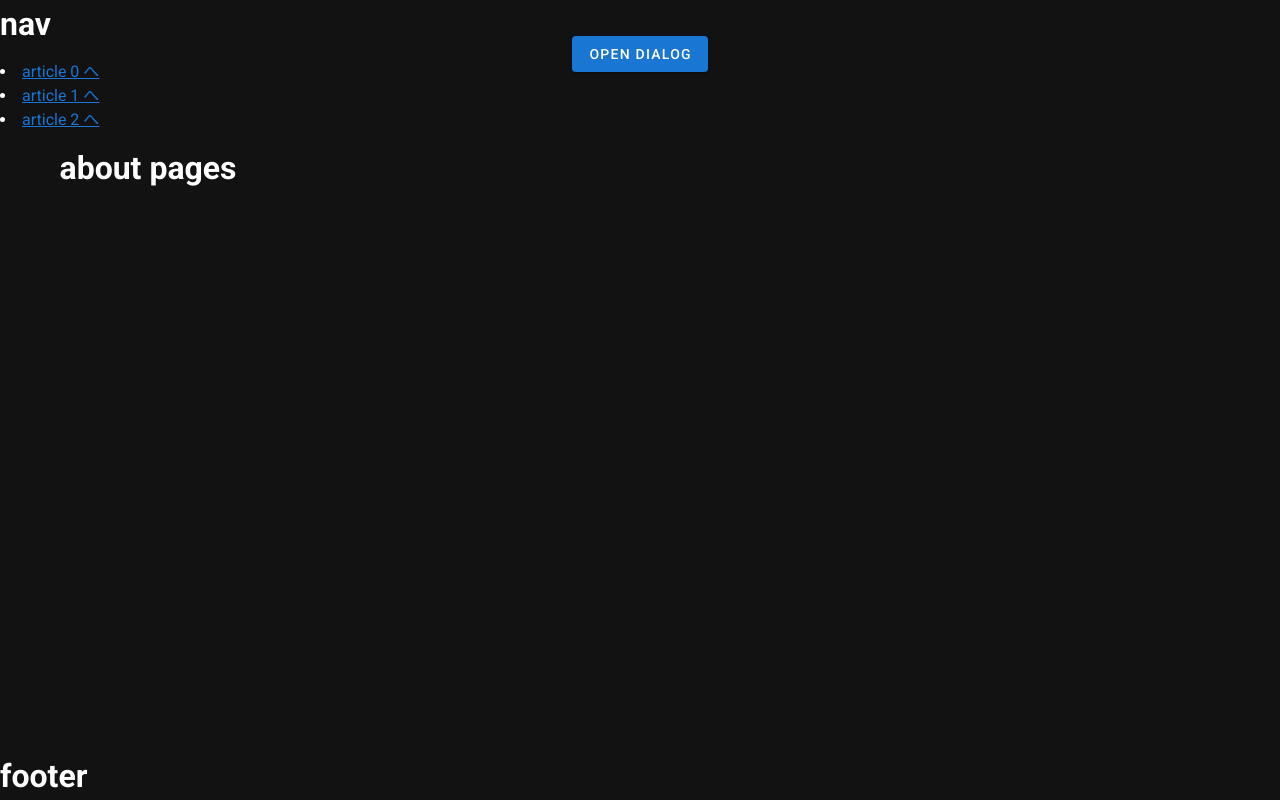
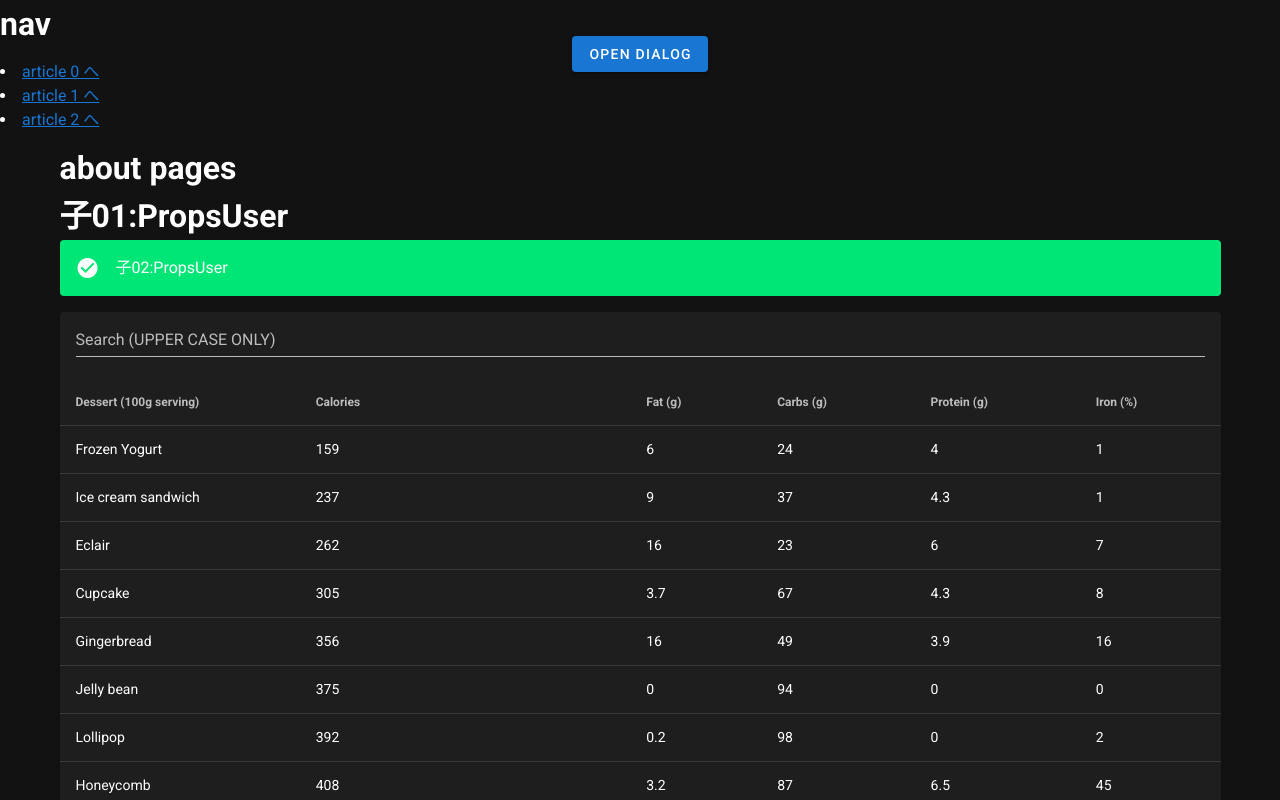
Before and after one commit to Taguchi-ivi/nuxt-study, a Nuxt app: page /about in a window 1280 px wide. Shown: the top 800 px of the page. Built offline with nearby package versions, Linux system fonts and the light colour scheme.

Commit message:
props ok

```diff
--- a/components/Atoms/MyTable.vue
+++ b/components/Atoms/MyTable.vue
@@ -1,5 +1,7 @@
 <template>
     <div>
+        <h1>子01:{{ userName }}</h1>
+        <my-table-button :user-name="userName"></my-table-button>
         <v-data-table
             :headers="headers"
             :items="desserts"
@@ -15,7 +17,8 @@
                 class="mx-4"
                 ></v-text-field>
             </template>
-            <template v-slot:body.append>
+            <!-- <template v-slot:body.append> -->
+            <template v-slot:[`body.append`]>
                 <tr>
                 <td></td>
                 <td>
@@ -33,7 +36,12 @@
 </template>
 
 <script>
+import MyTableButton from '~/components/Atoms/MyTableButton'
     export default {
+        props: ['user-name'],
+        components: {
+            MyTableButton
+        },
         data () {
             return {
                 search: '',
@@ -152,7 +160,8 @@
                 return value != null &&
                 search != null &&
                 typeof value === 'string' &&
-                value.toString().toLocaleUpperCase().indexOf(search) !== -1
+                value.toString().toLocaleUpperCase().includes(search) === true
+                // value.toString().toLocaleUpperCase().indexOf(search) !== -1
             },
         },
     }
--- /dev/null
+++ b/components/Atoms/MyTableButton.vue
@@ -0,0 +1,13 @@
+<template>
+    <v-alert type="success">
+        子02:{{ userName }}
+    </v-alert>
+</template>
+
+<script>
+export default {
+    props: [
+        'user-name'
+    ]
+}
+</script>
--- a/components/Homeview/HomeNav.vue
+++ b/components/Homeview/HomeNav.vue
@@ -21,6 +21,7 @@ import MainDialogs from '~/components/Dialogs/MainDialogs'
 // import MainDialogs from '../Dialogs/MainDialogs.vue'
 export default {
     components: {
+        // 'main-dialogs': MainDialogs
         MainDialogs
     },
     data () {
--- a/layouts/default01.vue
+++ b/layouts/default01.vue
@@ -1,12 +1,12 @@
 <template>
     <v-app>
-        <HomeNav />
+        <home-nav />
         <v-main>
             <v-container>
                 <Nuxt />
             </v-container>
         </v-main>
-        <HomeFooter />
+        <home-footer />
     </v-app>
 </template>
 
@@ -17,8 +17,8 @@ import HomeFooter from '~/components/Homeview/HomeFooter';
 export default {
     name: 'default01',
     components: {
-        HomeNav,
-        HomeFooter
+        'home-nav': HomeNav,
+        'home-footer': HomeFooter
     },
     data() {
         return {
--- a/pages/about.vue
+++ b/pages/about.vue
@@ -1,9 +1,16 @@
 <template>
-    <h1>about pages</h1>
+    <div>
+        <h1>about pages</h1>
+        <my-table user-name="PropsUser"></my-table>
+    </div>
 </template>
 
 <script>
+import MyTable from '~/components/Atoms/MyTable'
 export default {
-    layout: 'default01'
+    layout: 'default01',
+    components: {
+        MyTable
+    }
 }
 </script>
--- a/pages/index.vue
+++ b/pages/index.vue
@@ -83,5 +83,8 @@
 <script>
 export default {
   name: 'IndexPage',
+  asyncData({ redirect }) {
+    return redirect('/about')
+  }
 }
 </script>
```
